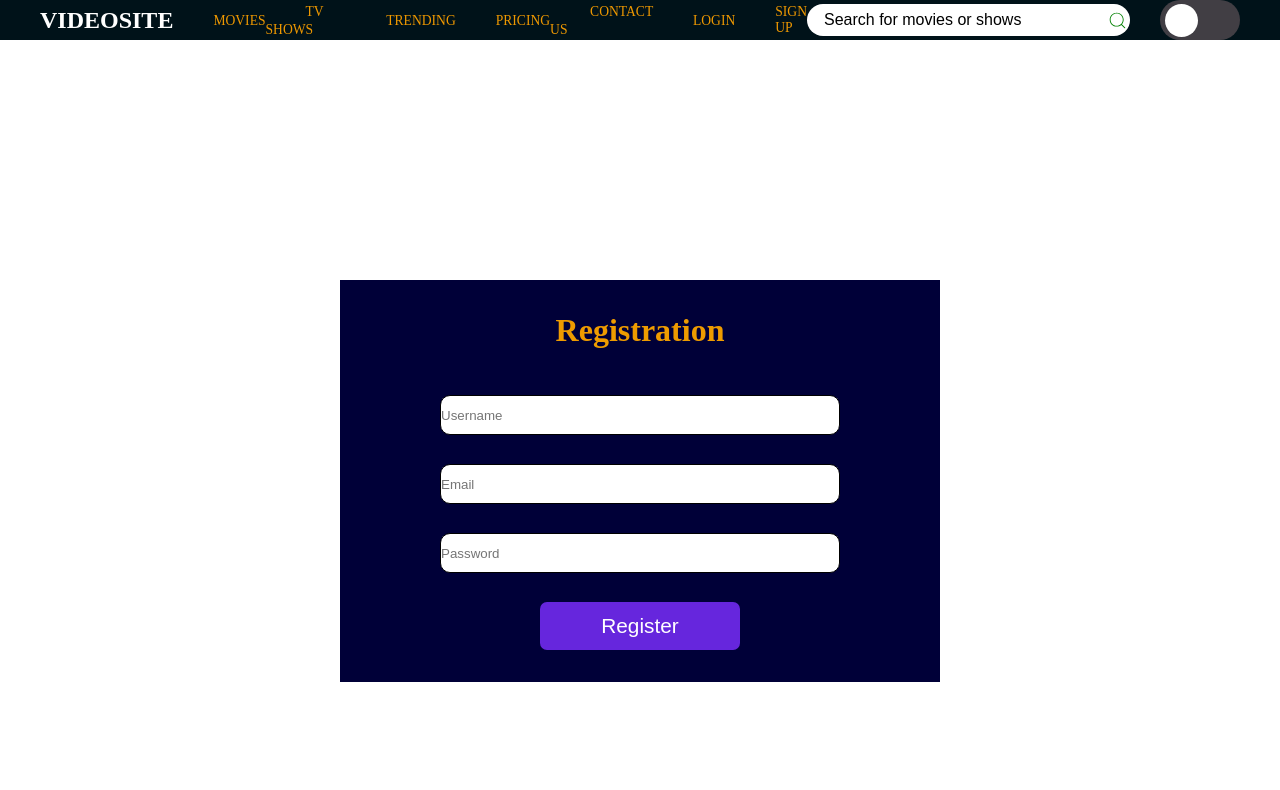
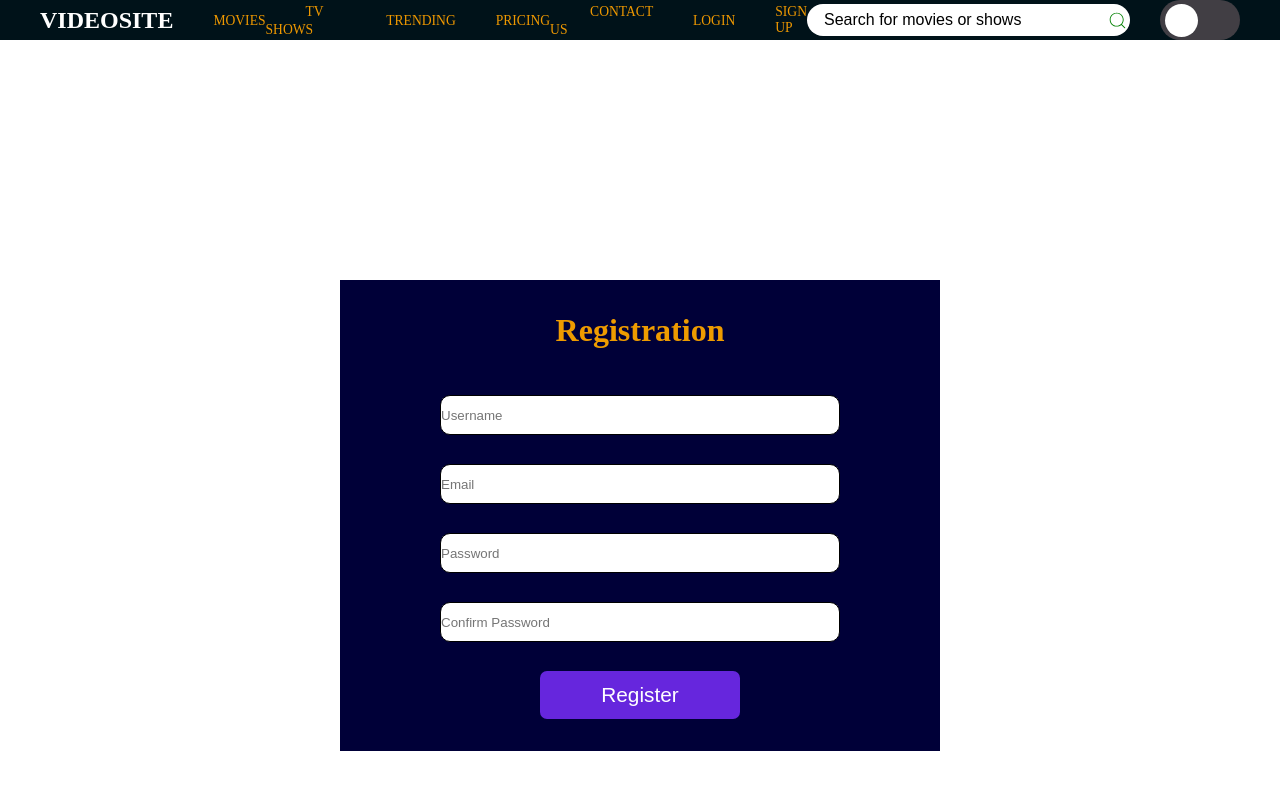
Before and after one commit to MirkovicBranko/movieapp, a React (Create React App) app: page /RegistrationForm in a window 1280 px wide. Shown: the top 790 px of the page. Built offline with nearby package versions, Linux system fonts and the light colour scheme; no server answers.

Commit message:
modified RegistrationForm.jsx, added confirmPassword input and logic

```diff
--- a/src/components/RegistrationForm.jsx
+++ b/src/components/RegistrationForm.jsx
@@ -9,6 +9,7 @@
   // Define state variables to store user input and status
   const [email, setEmail] = useState("");
   const [password, setPassword] = useState("");
+  const [confirmPassword, setConfirmPassword] = useState("");
   const [username, setUsername] = useState("");
   const navigate = useNavigate();
   const [isLoggedIn, setIsLoggedIn] = useState(false);
@@ -16,6 +17,16 @@
   // Function to handle user registration
   const handleRegister = async (e) => {
     e.preventDefault();
+
+    if (password !== confirmPassword) {
+      // Show toast if passwords dont match
+      toast.error("Passwords do not match", {
+        position: "top-right",
+        autoClose: 3000,
+        hideProgressBar: false,
+      });
+      return;
+    }
 
     // Create an object containing registration data (email, password, and username)
     const registrationData = {
@@ -119,6 +130,13 @@
             value={password}
             onChange={(e) => setPassword(e.target.value)}
           />
+          <input
+            className="input"
+            type="password"
+            placeholder="Confirm Password"
+            value={confirmPassword}
+            onChange={(e) => setConfirmPassword(e.target.value)}
+          />
           <button type="submit" className="button">
             Register
           </button>
```
